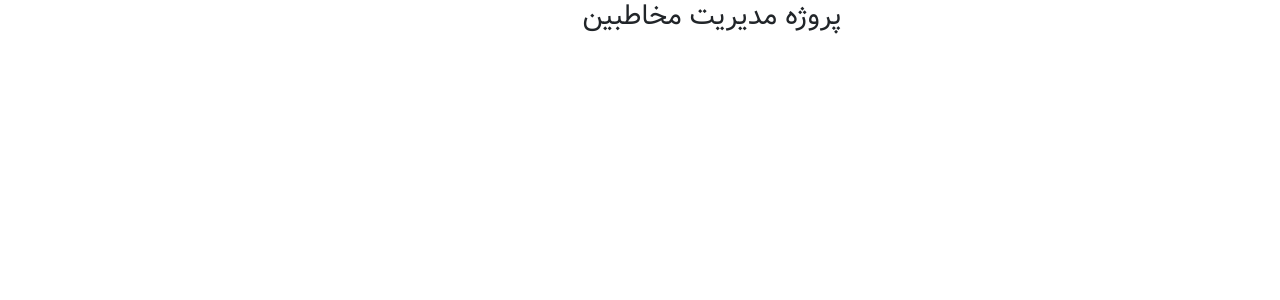
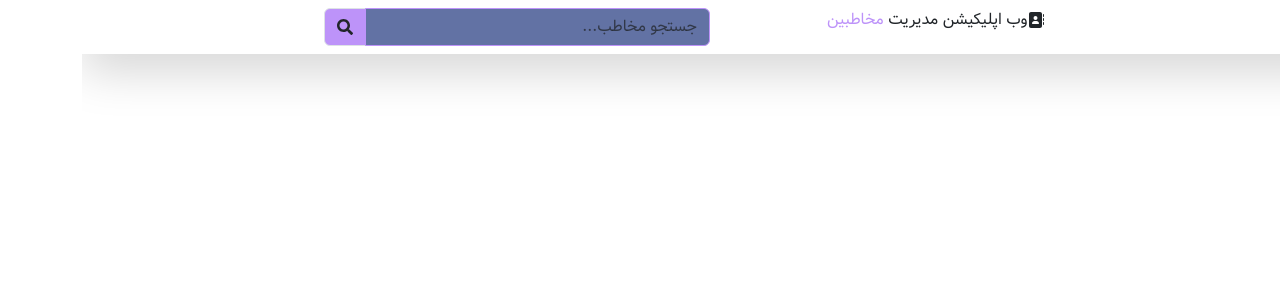
Before and after one commit to amirmonfaredse/contacts-manager-app, a React (Create React App) app: page / in a window 1280 px wide. Shown: the top 300 px of the page. Built offline with nearby package versions, Linux system fonts and the light colour scheme.

Commit message:
Replace React-icons

```diff
--- a/package.json
+++ b/package.json
@@ -8,6 +8,7 @@
     "@testing-library/user-event": "^13.5.0",
     "react": "^18.3.1",
     "react-dom": "^18.3.1",
+    "react-icons": "^5.2.1",
     "react-scripts": "5.0.1",
     "web-vitals": "^2.1.4"
   },
--- a/public/index.html
+++ b/public/index.html
@@ -18,7 +18,7 @@
   <script src="https://cdn.jsdelivr.net/npm/bootstrap@5.3.3/dist/js/bootstrap.bundle.min.js"
     integrity="sha384-YvpcrYf0tY3lHB60NNkmXc5s9fDVZLESaAA55NDzOxhy9GkcIdslK1eN7N6jIeHz"
     crossorigin="anonymous"></script>
-  <script src="https://kit.fontawesome.com/ff57b1744a.js" crossorigin="anonymous"></script>
+  <!-- <script src="https://kit.fontawesome.com/ff57b1744a.js" crossorigin="anonymous"></script> -->
 </body>
 
 </html>
--- a/src/App.js
+++ b/src/App.js
@@ -1,10 +1,11 @@
 import './App.css';
+import Navbar from './components/Navbar';
 
 const App = () => {
   return (
     <div className="App">
       <header className="App-header">
-        <h3>پروژه مدیریت مخاطبین</h3>
+        <Navbar />
 
       </header>
     </div>
--- /dev/null
+++ b/src/components/Navbar.jsx
@@ -0,0 +1,21 @@
+import { PURPLE } from "../helpers/colors"
+import SearchContact from "./contact/SearchContact"
+import { FaAddressBook } from "react-icons/fa6";
+
+const Navbar = () => {
+    return (
+        <nav className="navbar navbar-dark navbar-expand-sm shadow-lg ">
+            <div className="container  justify-content-center w-100">
+                <div className="row w-75">
+                    <div className="col">
+                        <FaAddressBook />
+                        وب اپلیکیشن مدیریت{' '}
+                        <span style={{ color: PURPLE }}>مخاطبین</span>
+                    </div>
+                    <SearchContact />
+                </div>
+            </div>
+        </nav>
+    )
+}
+export default Navbar
--- /dev/null
+++ b/src/components/contact/SearchContact.jsx
@@ -0,0 +1,19 @@
+import { COMMENT, PURPLE } from "../../helpers/colors"
+import { FaSearch } from "react-icons/fa";
+const SearchContact = () => {
+    return (
+        <div className="col d-flex input-group  mx-2 w-50" dir="ltr">
+            <span className="input-group-text " id="basic-addon1" style={{ background: PURPLE }}>
+                <FaSearch />
+            </span>
+            <input type="text" className="form-control" dir="rtl"
+                style={{ background: COMMENT, borderColor: PURPLE }}
+                placeholder="جستجو مخاطب..."
+                aria-label="Search"
+                aria-describedby="basic-addon1" />
+
+
+        </div>
+    )
+}
+export default SearchContact
--- /dev/null
+++ b/src/helpers/colors.js
@@ -0,0 +1,12 @@
+
+export const BACKGROUND = '#282A36'
+export const CurrentLine ='#44475A'
+export const FOREGROUND ='#F8F8F2'
+export const COMMENT ='#6272A4'
+export const CYAN = '#8BE9FD'
+export const GREEN ='#50FA7B'
+export const ORANGE ='#FFB86C'
+export const PINK ='#FF79C6'
+export const PURPLE ='#BD93F9'
+export const RED ='#FF5555'
+export const YELLOW ='#F1FA8C'
```
Also changed, not shown: 1 other file (tests, documents, lock files or other folders).
